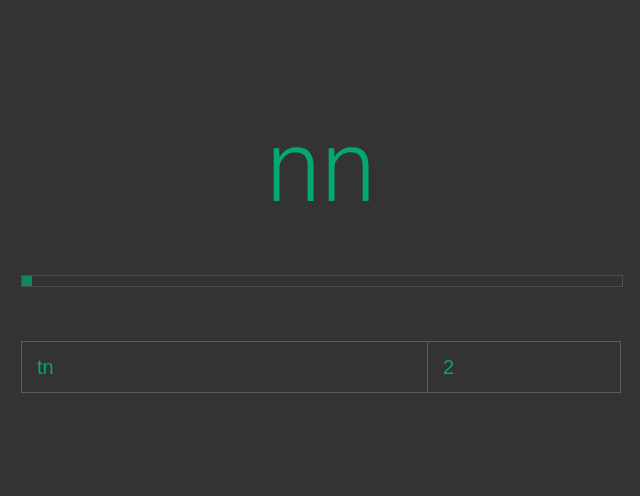
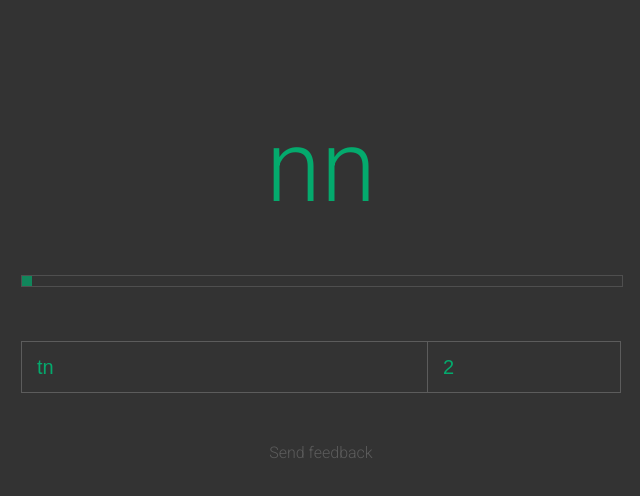
Before and after one commit to dm-grinko/keyboard, a plain HTML site: page index.html in a window 1280 px wide. Shown: the full height of the page, 319-959 px from the left. Drawn offline with nearby package versions, Linux system fonts and the light colour scheme.

Commit message:
add the feedback link

```diff
--- a/index.html
+++ b/index.html
@@ -12,6 +12,7 @@
 <body id="body">
     <div id="word"></div>
 
+
     <div class="wrapper">
         <div class="range">
             <input type="range" min="1" max="1000" value="0" step=".01" class="slider" id="slider">
@@ -22,6 +23,7 @@
             <input type="number" id="length" onchange="game.onchange()" value="2" min="2" max="5" placeholder="length">
         </div>
         <span id="error">Please use a minimum of 2 characters</span>
+        <a class="feedback" href="https://dmitrygrinko.com/contact" target="_blank">Send feedback</a>
     </div>
 
     <script src="https://cdnjs.cloudflare.com/ajax/libs/d3/6.7.0/d3.min.js"></script>
--- a/keyboard.js
+++ b/keyboard.js
@@ -87,7 +87,6 @@ class Game {
     };
 
     moveSlider(action) {
-        // input type slider
         this.step = action && this.step !== 1000 ? this.step + 10 : 0;
         const max = this.step;
 
--- a/style.css
+++ b/style.css
@@ -103,3 +103,10 @@ input[type="range"] {
     display: none;
     color: #ffb700;
 }
+
+.feedback {
+    display: block;
+    text-decoration: none;
+    text-align: center;
+    color: #5c5c5c;
+}
```
